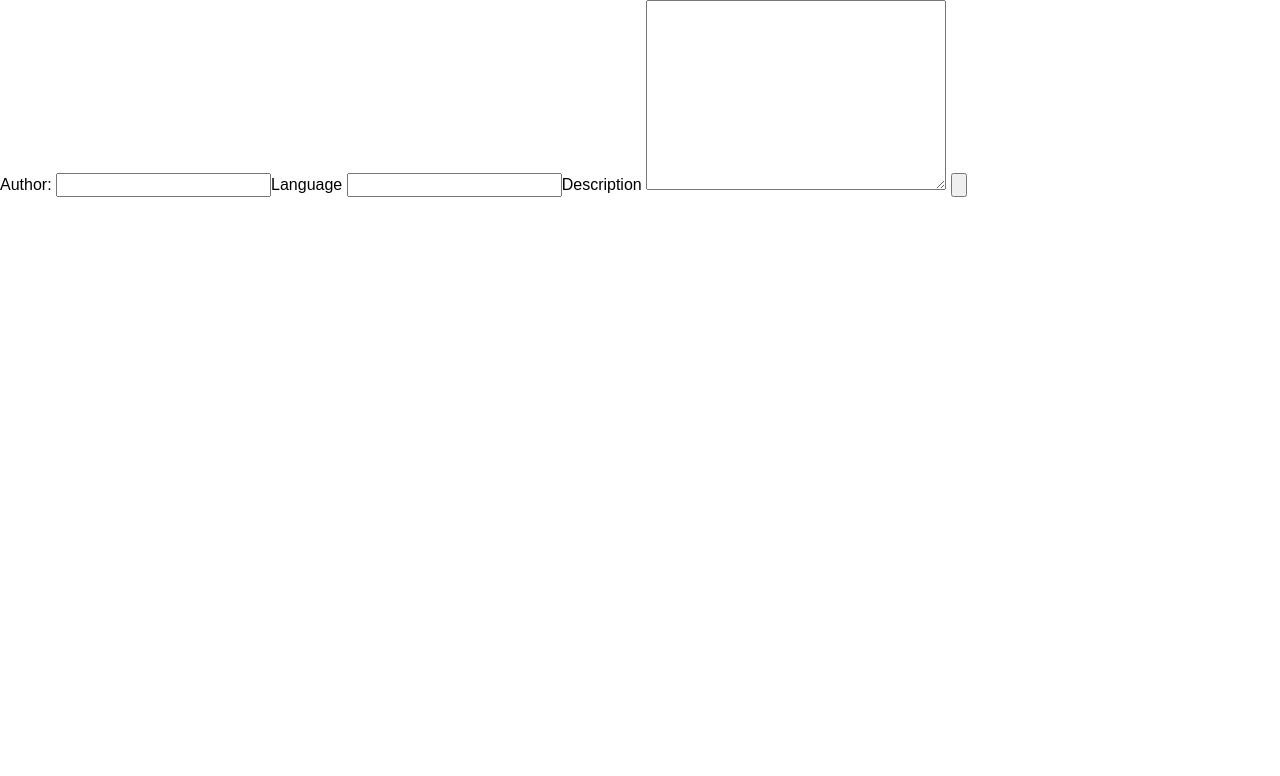
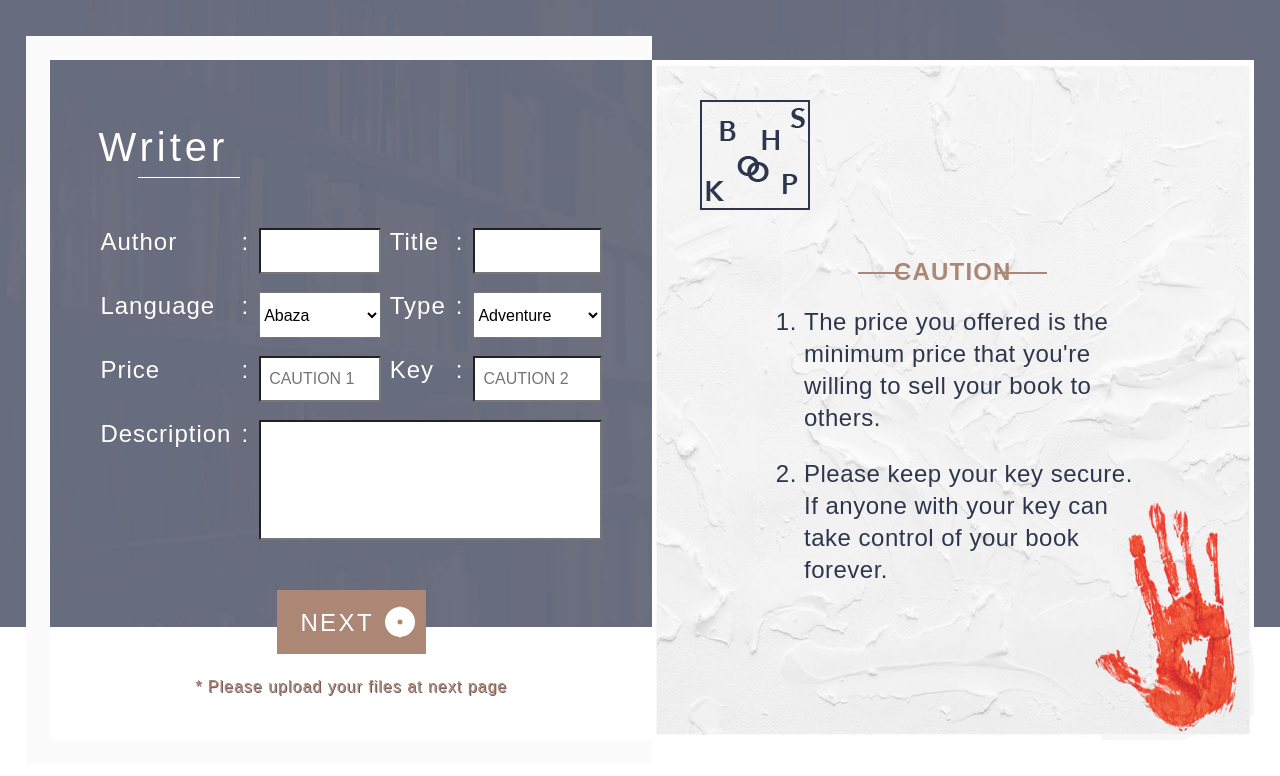
Before and after one commit to robert1004/dexon-hackathon, a website: page src/pug/writer.pug in a window 1280 px wide. Drawn offline with nearby package versions, Linux system fonts and the light colour scheme; files that its build step writes are made by us from their sources; files whose address does not match are found by name.

Commit message:
add writer page

```diff
--- /dev/null
+++ b/src/pug/includes/pages-layout.pug
@@ -0,0 +1,9 @@
+extends layout.pug
+
+block content
+  .pages-bg
+    .left
+      .pages-content
+        block left
+    .right
+      block right
--- a/src/pug/index.pug
+++ b/src/pug/index.pug
@@ -12,8 +12,9 @@ block content
         img(src='../assets/images/logo.png')
       ul.nav
         li
-          img(src='../assets/images/nav_icon01.png')
-          p WRITER
+          a(href='writer.html')
+            img(src='../assets/images/nav_icon01.png')
+            p WRITER
         li
           img(src='../assets/images/nav_icon02.png')
           p CART
@@ -21,6 +22,6 @@ block content
           img(src='../assets/images/nav_icon03.png')
           p LOGIN
       .search
-        .icon
+        a.icon(href='list.html')
           img(src='../assets/images/nav_icon04.png')
         input
--- a/src/pug/writer.pug
+++ b/src/pug/writer.pug
@@ -1,14 +1,74 @@
-extends includes/layout.pug
+extends includes/pages-layout.pug
 
 block head
   - title='Writer'
 
-block content
-  form(action="")
-    | Author:
-    input(type="text")
-    | Language
-    input(type="text")
-    | Description
-    textarea(name="", cols="30", rows="10")
-    input(type="submit", value="")
+//- block content
+//-   form(action="")
+//-     | Author:
+//-     input(type="text")
+//-     | Language
+//-     input(type="text")
+//-     | Description
+//-     textarea(name="", cols="30", rows="10")
+//-     input(type="submit", value="")
+
+block left
+  .pages-title Writer
+  table.writer-table
+    tr
+      td Author
+      td :
+      td
+        input
+      td Title
+      td :
+      td
+        input
+    tr
+      td Language
+      td :
+      td
+        select
+          option(value="Abaza") Abaza
+          option(value="Chinese") Chinese
+          option(value="English") English
+      td Type
+      td :
+      td
+        select
+          option(value="Adventure") Adventure
+          option(value="Horror") Horror
+          option(value="Romance") Romance
+    tr
+      td Price
+      td :
+      td
+        input(placeholder='CAUTION 1')
+      td Key
+      td :
+      td
+        input(placeholder='CAUTION 2')
+    tr
+      td Description
+      td :
+      td.des(colspan='4')
+        input
+
+  a.next-btn(href='writer2.html')
+    span NEXT
+    i
+
+  .next-note * Please upload your files at next page
+
+
+block right
+  .writer-bg
+    a.logo(href='index.html')
+      img(src='../assets/images/logo.png')
+
+    .writer-caution
+      h2 CAUTION
+      ol
+        li The price you offered is the minimum price that you're willing to sell your book to others.
+        li Please keep your key secure. If anyone with your key can take control of your book forever.
--- a/src/sass/index.sass
+++ b/src/sass/index.sass
@@ -3,13 +3,17 @@
 body
 	font-family: Centra No\.2,sans-serif
 
-ul, p
+ul, p, h1
 	margin-block-start: 0
 	margin-block-end: 0
 	padding-inline-start: 0
+	margin: 0
 
 li
 	list-style: none
+
+a
+	text-decoration: none
 
 .index-bg
 	+setImgBg('index_bg.jpg', 100%, 100vh)
@@ -17,9 +21,9 @@ li
 
 	.left
 		+size(47%, 85vh)
-		border-top: 3vmin solid #fff
-		border-left: 3vmin solid #fff
-		border-bottom: 3vmin solid #fff
+		border-top: 3vmin solid rgba(#fff, .85)
+		border-left: 3vmin solid rgba(#fff, .85)
+		border-bottom: 3vmin solid rgba(#fff, .85)
 
 		.name
 			font-size: 6vmin
@@ -39,7 +43,7 @@ li
 
 	.right
 		+size(47%, 85vh)
-		background-color: rgba(#fff, .85)
+		+setBg(rgba(#fff, .85))
 		clear: both
 
 		.logo
--- /dev/null
+++ b/src/sass/pages.sass
@@ -0,0 +1,40 @@
+@import 'variable'
+
+.pages-bg
+  +setImgBg('pages_bg.jpg', 100%, 100vh)
+  +setFlex
+
+.pages-content
+  margin: 8vmin 6vmin 0 6vmin
+
+.left
+  +size(47%, 85vh)
+  border-top: 3vmin solid #fbfbfb
+  border-left: 3vmin solid #fbfbfb
+  border-bottom: 3vmin solid #fbfbfb
+
+  .pages-title
+    font-size: 5vmin
+    color: #fff
+    font-weight: normal
+    letter-spacing: .1em
+    margin-bottom: 6vmin
+    position: relative
+    &::after
+      content: ''
+      position: absolute
+      bottom: -1vmin
+      left: 5vmin
+      width: 20%
+      height: 1px
+      +setBg(#fff)
+
+
+.right
+  +size(47%, 85vh)
+  +setBg(#fbfbfb)
+
+  .logo
+    padding: 5vmin 0 0 6vmin
+    cursor: pointer
+    display: block
--- a/src/sass/rest.sass
+++ b/src/sass/rest.sass
@@ -10,7 +10,6 @@ main
 
 h1
   font-size: 2em
-  margin: 0.67em 0
 
 hr
   box-sizing: content-box
--- a/src/sass/variable.sass
+++ b/src/sass/variable.sass
@@ -1,6 +1,14 @@
 // Variable
 $darkBlue: #2e364d
+$darkRed: #735958
+$lightRed: #AC8775
 
+// Extend
+%posAbs
+  position: absolute
+  left: 50%
+  top: 50%
+  transform: translate(-50%, -50%)
 
 // Mixin
 @mixin size($w, $h:$w)
--- /dev/null
+++ b/src/sass/writer.sass
@@ -0,0 +1,114 @@
+@import 'variable'
+
+.writer-table
+  width: 100%
+
+  td
+    font-size: 3vmin
+    letter-spacing: 1px
+    color: #fff
+    margin-bottom: 2vmin
+    padding: 1vmin 0
+    vertical-align: top
+
+    &:nth-of-type(2), &:nth-of-type(5)
+      padding: 1vmin
+    &:nth-of-type(3)
+      input, select
+        width: 95%
+
+    &.des
+      input
+        height: 15vmin
+        width: 100%
+
+    input, select
+      width: 100%
+      border-radius: 0
+      background-color: #fff
+      font-size: 2vmin
+    input
+      padding: 1.5vmin 1vmin
+    select
+      height: 5.7vmin
+
+.next-btn
+  +setFlex
+  +setBg($lightRed)
+  color: #fff
+  +setAuto(20%, 5vmin auto 0)
+  padding: 2vmin 3vmin
+  font-size: 3vmin
+  letter-spacing: .1em
+  cursor: pointer
+  &:hover
+    i
+      &::before
+        +size(5px)
+        +setBg(#fff)
+        z-index: 1
+        transition: .3s ease
+      &::after
+        +setBg($lightRed)
+        +size(30px)
+        transition: .3s ease
+  i
+    +size(28px)
+    border: 2px solid #ffffff
+    border-radius: 50%
+    display: inline-flex
+    margin-left: 3vmin
+    position: relative
+    &::before
+      content: ''
+      @extend %posAbs
+      +setBg(#fff)
+      border-radius: 50%
+      +size(30px)
+      transition: .3s ease
+    &::after
+      content: ''
+      @extend %posAbs
+      +setBg($lightRed)
+      border-radius: 50%
+      +size(5px)
+      transition: .3s ease
+
+.next-note
+  margin-top: 3vmin
+  text-align: center
+  font-size: 2vmin
+  letter-spacing: 1px
+  color: $lightRed
+  text-shadow: 1px 1px $darkRed
+
+
+.writer-bg
+  +setImgBg('writer_bg01.jpg', 100%, 100%, 100% 100%)
+
+.writer-caution
+  margin: 6vmin 14vmin 0
+  h2
+    color: $lightRed
+    letter-spacing: .05em
+    position: relative
+    text-align: center
+    &::before, &::after
+      content: ''
+      position: absolute
+      top: 50%
+      +size(50px, 2px)
+      +setBg($lightRed)
+
+    &::before
+      left: 25%
+    &::after
+      right: 25%
+
+  li
+    list-style: decimal
+    font-size: 3vmin
+    line-height: 4vmin
+    letter-spacing: .5px
+    color: $darkBlue
+    margin-bottom: 3vmin
```
Also changed, not shown: public/assets/css/main.css, public/assets/images/pages_bg.jpg (added), public/assets/images/writer_bg01.jpg (added), public/assets/images/writer_bg02.jpg (added), public/index.html, public/writer.html, src/images/pages_bg.jpg (added), src/images/writer_bg01.jpg (added), src/images/writer_bg02.jpg (added).
